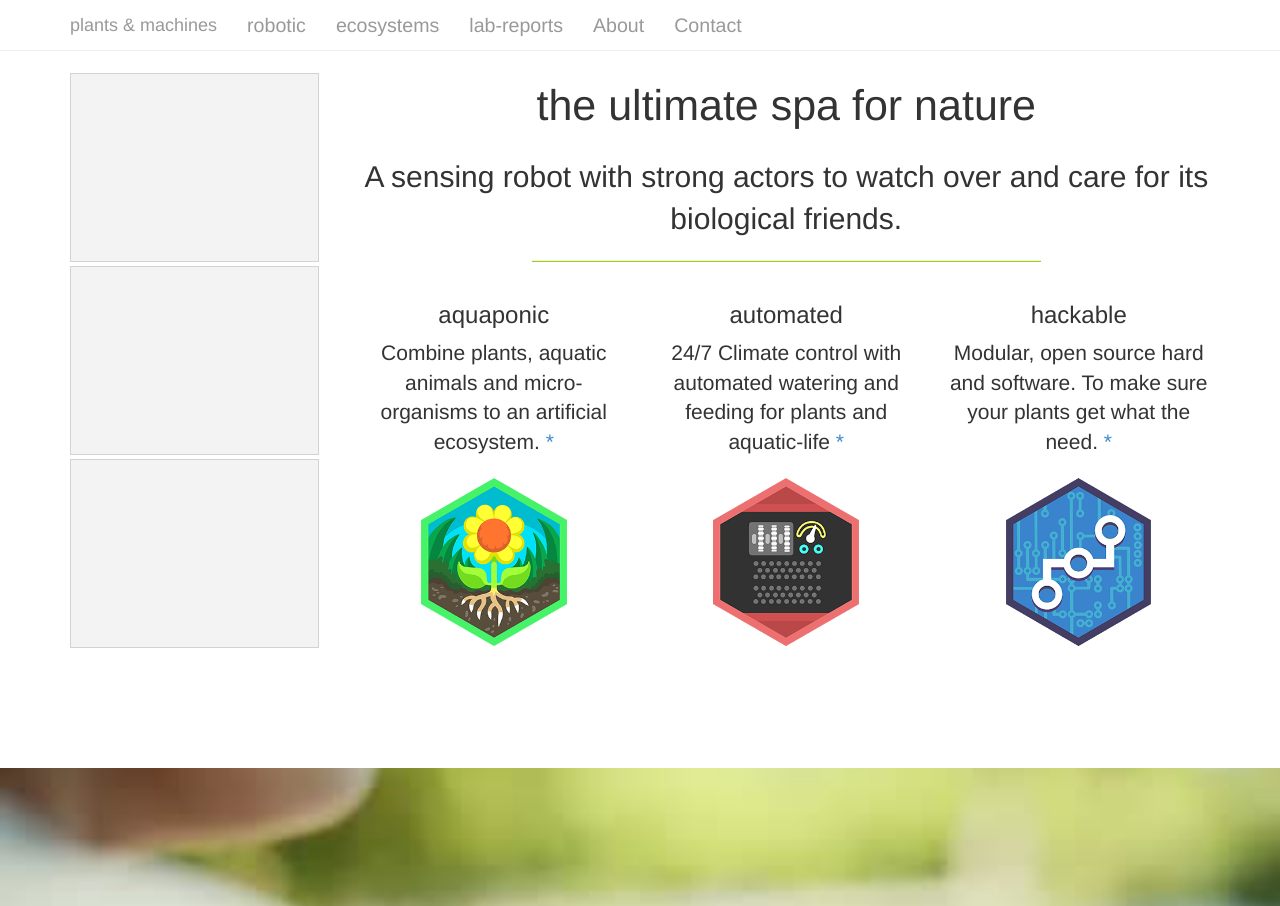
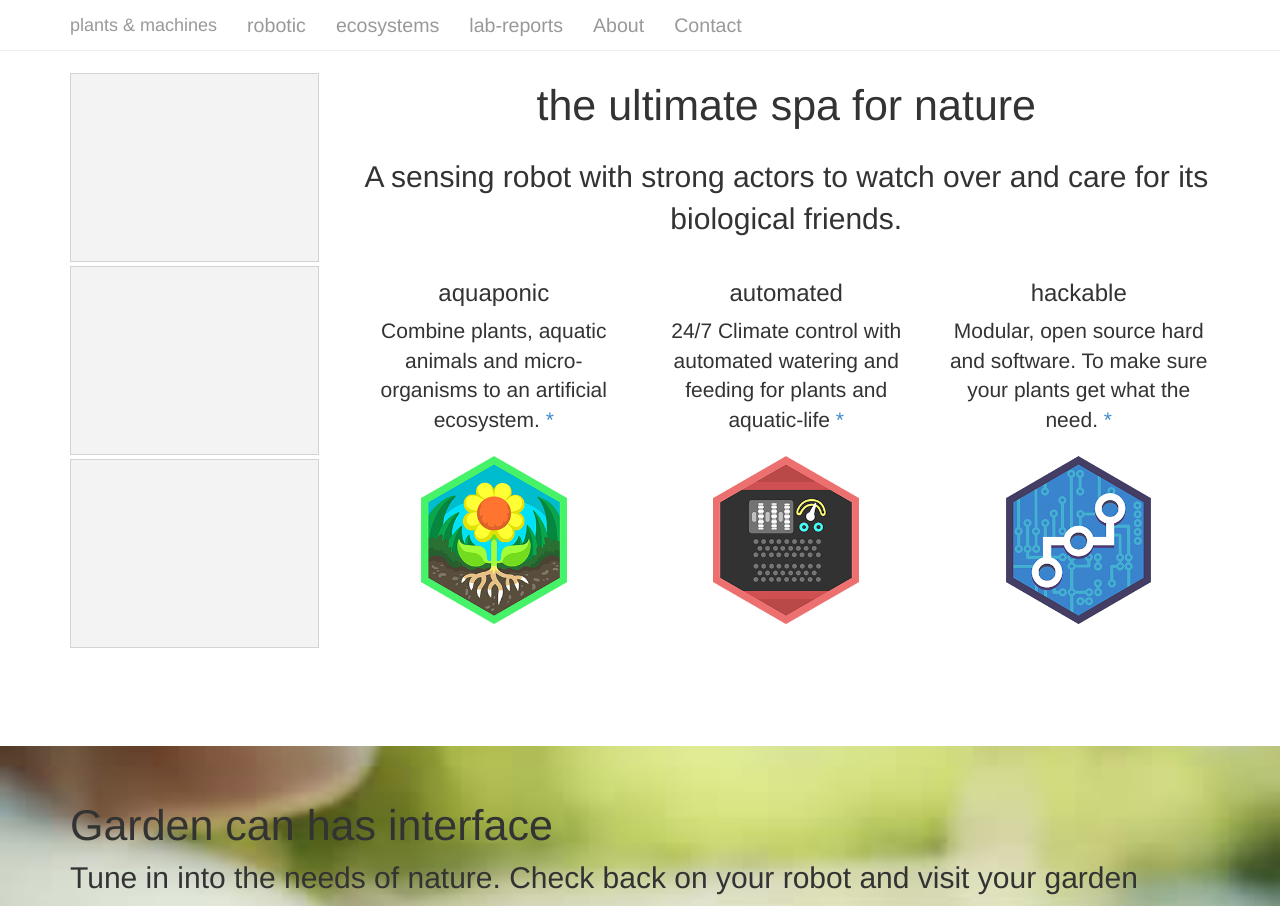
Before and after one commit to plantsandmachines/plantsandmachines.github.io, a Jekyll site: the page built from index.html, in a window 1280 px wide and 1400 px high, scrolled down 1613 px. Shown: the top 906 px of the window. Built offline with Jekyll 4.4.1, drawn with Linux system fonts in a browser that asks for light colours; nearby versions of some CDN libraries; Markdown is read by kramdown in place of the engine named in the settings; some of the changed text lies outside the part shown.

Commit message:
minor fixes and fuck-uups with pseudo content

```diff
--- a/_layouts/default.html
+++ b/_layouts/default.html
@@ -7,4 +7,7 @@
     <body>
 	    {{content}}
     </body>
+    <footer>
+	{% include footer.html %}
+    </footer>
 </html>
--- a/css/landingpage.css
+++ b/css/landingpage.css
@@ -29,7 +29,7 @@
 }
 #interface {
 	position: relative;
-	overflow: hidden;
+	overflow: visible;
 	background: url('/images/landing-page/geklaut_ipad.jpg') center left no-repeat;
 	-webkit-background-size: cover;
 	         -moz-background-size: cover;
@@ -80,12 +80,6 @@
 }
 #formula p {
 	font-size: 4rem;
-}
-#colorbox {
-	background-color: #6C98D1;
-	color: #fff;
-	padding-top: 7rem;
-
 }
 .lead p {
 	padding-top: 4rem;
@@ -223,7 +217,8 @@
 .normal {
 	line-height: 1.4em;
 }
-#features img
+#features img,
+.features img
 {
 	height: 8em;
 	width: auto;
--- /dev/null
+++ b/css/main.css
@@ -0,0 +1,5 @@
+.colorbox {
+	background-color: #6C98D1;
+	color: #fff;
+	padding-top: 7rem;
+}
--- a/index.html
+++ b/index.html
@@ -67,8 +67,8 @@
 				<h2 class="intro lead text-center">the ultimate spa for nature</h2>
 				<p class="lead normal text-center">
 					A sensing robot with strong actors to watch over and care for its <br>biological friends.
-				</p><hr/>
-				<div id="features" class="row text-center">
+				</p>
+				<div id="features" class="row text-center features">
 					<div class="col-md-4">
 						<h3>aquaponic</h3>
 						<p class="">
@@ -77,7 +77,6 @@
 						</p>
 						<a data-toggle="collapse" data-parent="#accordion" href="#collapseOne">
 							<img src="images/landing-page/geklaut-pflanze.png">
-
 						</a>
 					</div>
 					<div class="col-md-4">
@@ -133,12 +132,7 @@
 <!-- interface img -->
 
 <div id="interface" class="jumbotron header-half title_height">
-</div>
-
-
-<!-- interface txt -->
-
-<div class="container margin-bottom">
+	<div class="container">
 		<div class="row">
 			<div class="col-md-12">
 				<h2 class="intro lead">Garden can has interface</h2>
@@ -147,12 +141,42 @@
 				</p>
 			</div>
 		</div>
+		<div class="row features text-center">
+			<div class="col-md-4">
+				<h3>wifi enabled</h3>
+				<p class="">
+					integrate the robot into your<br> home network.
+				</p>
+				<img src="images/landing-page/wi-fi.jpg">
+			</div>
+		<div class="col-md-4 col-md-offset-0">
+				<h3>system monitoring</h3>
+				<p>
+					log, monitor and evaluate environmental variables
+				</p>
+				<img src="images/landing-page/geklaut-automat.png">
+			</div>
+			<div class="col-md-4">
+				<h3>plug and play</h3>
+				<p>
+					add new sensors and actor<br> anytime
+				</p>
+				<img src="images/landing-page/geklaut-opensource.png">
+			</div>
+		</div>
+	</div>
+</div>
+
+
+<!-- interface txt -->
+
+<div class="container margin-bottom">
 </div>
 
 
 <!-- social learning -->
 
-<div id="colorbox" class="jumbotron header-half">
+<div id="botnet" class="jumbotron header-half colorbox">
 		<div class="container margin-bottom">
 			<div class="row" >
 				<div class="col-md-12">
@@ -160,7 +184,6 @@
 					<p class="lead normal text-left">
 						Our robots are connected to a global network. Each growcycle will contribute to a school. Social learning robots will get more efficient over time.
 					</p>
-
 				</div>
 			</div>
 		</div>
@@ -202,7 +225,6 @@
 <div id="blog" class="container">
 	<div class="row">
 		<div class="col-md-12">
-			<p class="lead text-center">Read more about our endeavour to put the bot back into botanics</p>
 			{% for post in site.posts|slice(1) %}
 				{% include post-item-12.html %}
 			{% endfor %}
```
Also changed, not shown: 1 other file. Lines whose indentation alone changed are shown as unchanged.
